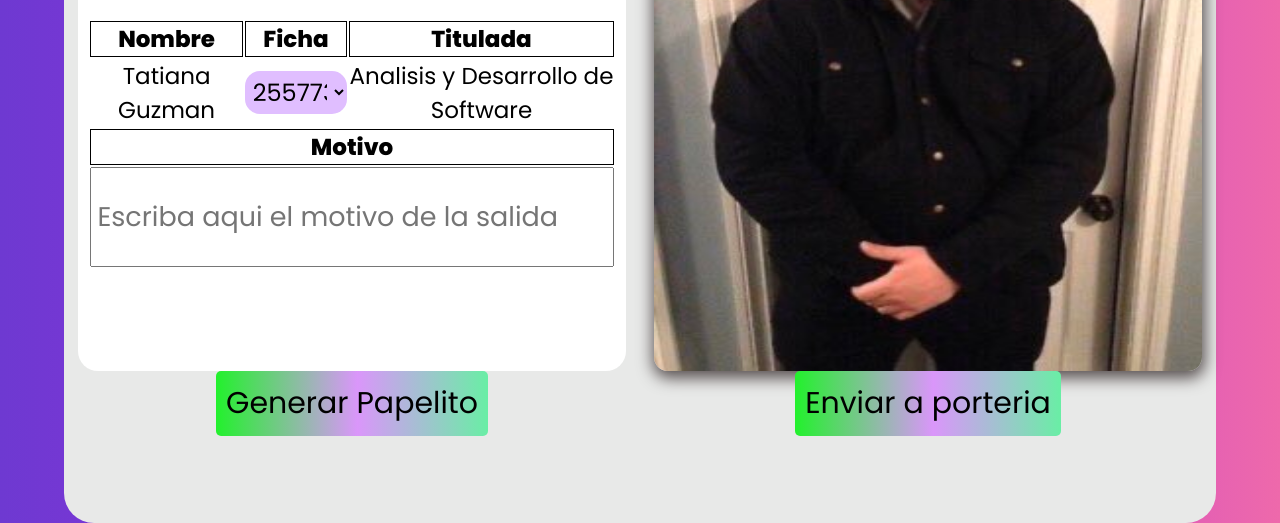
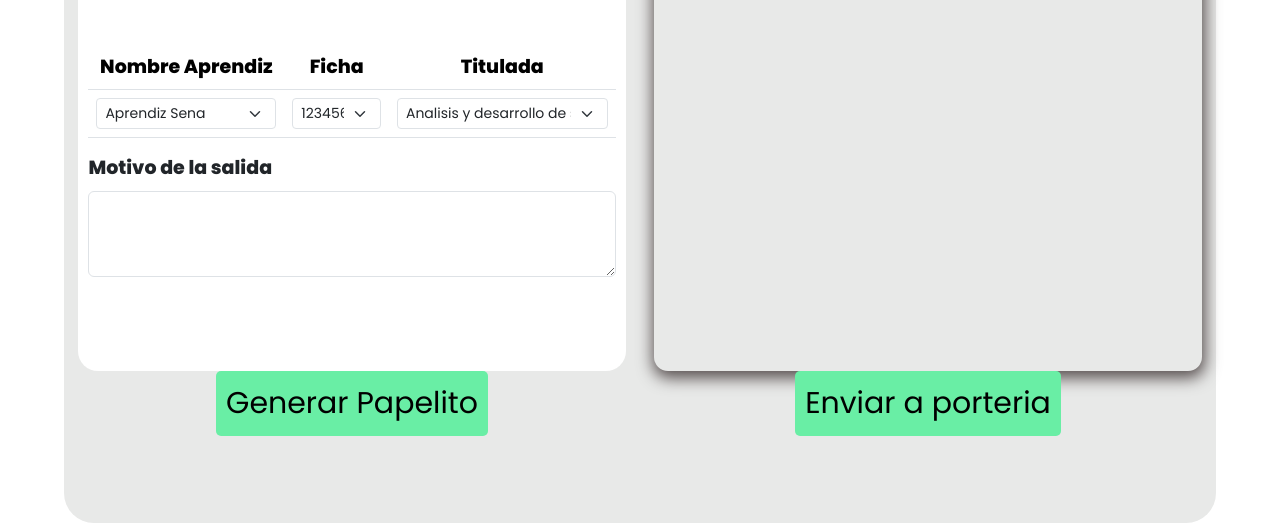
Before and after one commit to aremtg/Sala-de-casa, a plain HTML site: page plantilla.html in a window 1280 px wide. Shown: the part 327-850 px from the top of the page. Drawn offline with nearby package versions, Linux system fonts and the light colour scheme; a web font is replaced by a local one.

Commit message:
agregamos la licuadora, mejora de papelito, sofa

```diff
--- a/plantilla.css
+++ b/plantilla.css
@@ -8,8 +8,7 @@
 body{
     max-height: 100vh;
     display: flex;
-    background: rgb(132, 209, 44);
-    background: linear-gradient(90deg, rgb(110, 57, 209) 0%, rgb(170, 41, 230) 52%, rgb(238, 105, 171) 100%);
+    background: rgb(199, 199, 198);
 }
 .contenedor{
     background-color: rgb(232, 233, 232);
@@ -53,31 +52,12 @@ body{
     margin-bottom: 40px;
 }
 .hoja table{
-    width: 100%;
     text-align: center;
-    font-size: 23px;
+    font-size: 19px;
 }
-table th{
-    border: 1px black solid;
-}
-table select{
-    background-color: rgb(224, 190, 255);
-    outline: none;
-    border: none;
-    text-align: center;
-    font-size: 24px;
-    width: 100%;
-    height: 100%;
-    padding: 4px;
-    border-radius: 15px;
-    margin-top: 10px;
-    margin-bottom: 10px;
-}
-table .motivo{
-    width: 100%;
-    height: 100px;
-    font-size: 27px;
-    padding: 5px;
+.hoja .text-motivo{
+    font-size: 19px;
+    font-weight:700;
 }
 .btn-generar-imagen{
     padding: 10px;
@@ -85,7 +65,7 @@ table .motivo{
     border: none;
     font-size: 30px;
     cursor: pointer;
-    background: linear-gradient(90deg, rgb(34, 241, 44) 0%, rgb(218, 150, 250) 52%, rgb(105, 238, 165) 100%);
+    background:  rgb(105, 238, 165);
 }
 /* la imagen generada */
 /* caja */
--- a/plantilla.html
+++ b/plantilla.html
@@ -6,6 +6,7 @@
     <meta name="viewport" content="width=device-width, initial-scale=1.0">
     <title>Plantilla</title>
     <link rel="stylesheet" href="plantilla.css">
+    <link href="https://cdn.jsdelivr.net/npm/bootstrap@5.3.0-alpha3/dist/css/bootstrap.min.css" rel="stylesheet" integrity="sha384-KK94CHFLLe+nY2dmCWGMq91rCGa5gtU4mk92HdvYe+M/SXH301p5ILy+dN9+nJOZ" crossorigin="anonymous">
 </head>
 <body>
     <section class="contenedor">
@@ -19,32 +20,49 @@
                 </div>
 
                     <h1 class="titulo">PAPELITO DE SALIDA</h1>
+                    <img src="" alt="">
                         <table>
+                            <table class="table">
+                                <thead>
                                   <tr>
-                            <th>Nombre</th>
-                            <th>Ficha</th>
-                            <th>Titulada</th>
+                                    <th scope="col">Nombre Aprendiz</th>
+                                    <th scope="col">Ficha</th>
+                                    <th scope="col">Titulada</th>
                                   </tr>
+                                </thead>
+                                <tbody>
                                   <tr>
-                            <td>Tatiana Guzman</td>
                                     <td>
-                                <select name="" id="ficha">
-                                    <option value="Adso">2557736</option>
-                                    <option value="na">1234567</option>
-                                    <option value="otro">5703123</option>
+                                        <select class="form-select form-select-sm" aria-label=".form-select-sm example">
+                                            <option selected>Aprendiz Sena</option>
+                                            <option value="1">tatiana andrea guzman</option>
+                                            <option value="2">name namedos apelllido</option>
+                                            <option value="3">Three</option>
                                         </select>
                                     </td>
-                            <td>Analisis y Desarrollo de Software</td>
-                        </tr>
-                        <tr>
-                            <th colspan="3">Motivo</th>
-                        </tr>
-                        <tr>
-                            <td colspan="3">
-                                <input type="text" class="motivo" placeholder="Escriba aqui el motivo de la salida">
+                                    <td>
+                                        <select class="form-select form-select-sm" aria-label=".form-select-sm example">
+                                            <option selected>123456</option>
+                                            <option value="1">2557736</option>
+                                            <option value="2">1111111</option>
+                                            <option value="3">2222222</option>
+                                        </select>
+                                    </td>
+                                    <td>
+                                        <select class="form-select form-select-sm" aria-label=".form-select-sm example">
+                                            <option selected>Analisis y desarrollo de software</option>
+                                            <option value="1">abcdefg hijk</option>
+                                            <option value="2">abcdefg hijk</option>
+                                            <option value="3">abcdefg hijk</option>
+                                        </select>
                                     </td>
                                   </tr>
+                                </tbody>
                         </table>
+                        <div class="mb-3">
+                            <label for="exampleFormControlTextarea1" class="form-label text-motivo">Motivo de la salida</label>
+                            <textarea class="form-control" id="exampleFormControlTextarea1" rows="3"></textarea>
+                        </div>
                 <div class="firmas">
 
                 </div>
@@ -54,14 +72,14 @@
 
         <div class="derecha">
             <div class="resultado">
-                <img src="imagenes/portero.jpg" alt="">
+                <!-- <img src="imagenes/portero.jpg" alt=""> -->
             </div>
             <button class="btn-generar-imagen" onclick="enviarAPorteria()">Enviar a porteria</button>
 
         </div>
 
     </section>
-
+    <script src="https://cdn.jsdelivr.net/npm/bootstrap@5.3.0-alpha3/dist/js/bootstrap.bundle.min.js" integrity="sha384-ENjdO4Dr2bkBIFxQpeoTz1HIcje39Wm4jDKdf19U8gI4ddQ3GYNS7NTKfAdVQSZe" crossorigin="anonymous"></script>
     <script src="https://cdnjs.cloudflare.com/ajax/libs/html2canvas/1.4.0/html2canvas.min.js"></script>
     <script src="plantilla.js"></script>
 </body>
--- a/plantilla.js
+++ b/plantilla.js
@@ -18,18 +18,17 @@ function generarImagen() {
   if (img) {
     resultado.removeChild(img);
   }
-    html2canvas(document.querySelector(".hoja")).then(function(canvas) {
+    html2canvas(document.querySelector(".hoja")).then(function(canvas){
       // el SRC DE LA IMG crear
       var img = new Image();
       img.src = canvas.toDataURL();
 
-      // se generooo
+      // se generooo y se agrego
       resultado.appendChild(img);
 
     });
-  }
-  function enviarAPorteria(){
+}
+function enviarAPorteria(){
     var resultado = document.querySelector(".resultado");
     resultado.innerHTML = ` `;
-    resultado.innerHTML = `<img src="imagenes/portero2.jpg" alt="">`;
-  }
+}
```
Also changed, not shown: estilos.css (+47 -4 lines), index.html (+22 -6 lines), js/funciones.js (+23 -1 lines), imagenes/azules.svg (added), imagenes/licuadoraApagada.svg (added), imagenes/licuadoraEncendida (1).gif (added), imagenes/otra.gif (added), imagenes/portero.jpg (deleted), imagenes/portero.svg (deleted), imagenes/portero2.jpg (deleted), imagenes/señalando.webp (added), imagenes/sofa.svg (added), 2 other files. Lines whose indentation alone changed are shown as unchanged.
